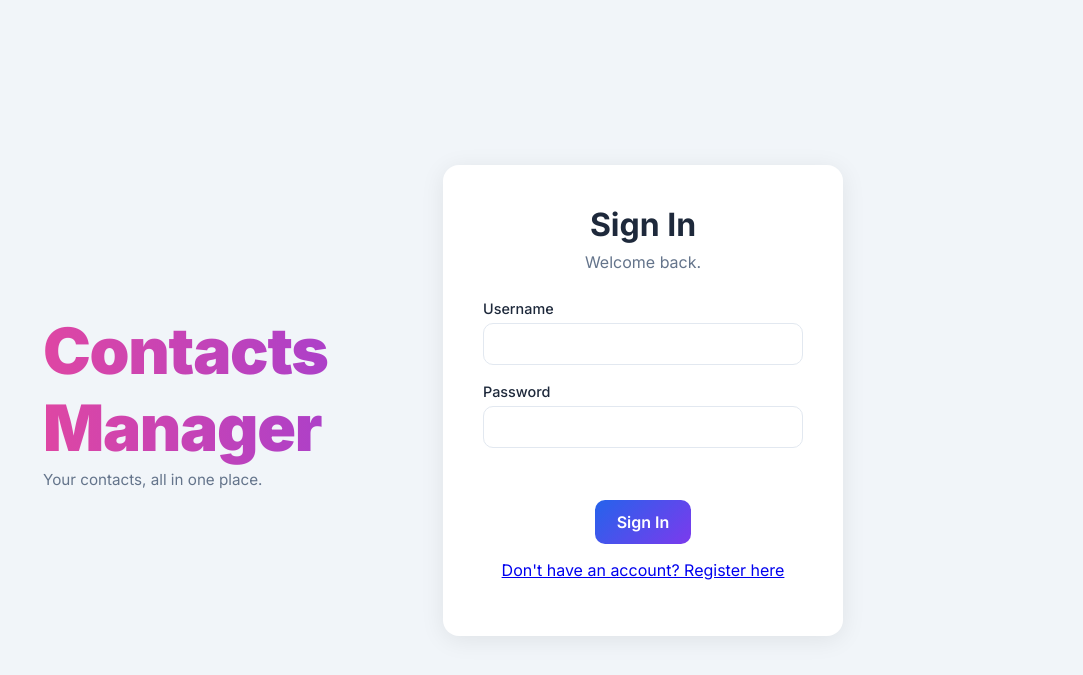
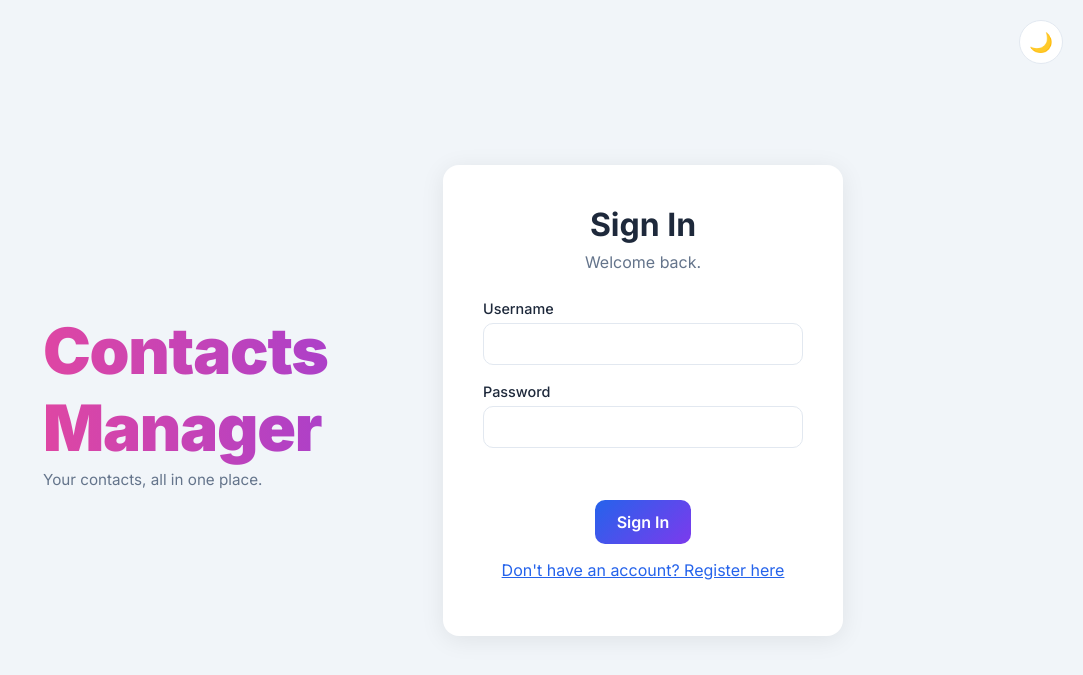
Before and after one commit to Bernardo-Braga/LAMPProject, a PHP site: page / in a window 1280 px wide. Shown: the top 675 px of the page, without its empty margins (197-1280 px from the left). Run offline with PHP 8.4, Linux system fonts and the light colour scheme.

Commit message:
add dark mode, sort/filter in admin page, self-disable protection and loading states, and contact/user counts

```diff
--- a/frontend/css/style.css
+++ b/frontend/css/style.css
@@ -8,6 +8,27 @@
   --color-border: #e2e8f0;
   --radius: 16px;
   --radius-sm: 10px;
+}
+
+:root[data-theme="dark"] {
+  --color-bg: #0f172a;
+  --color-card: #1e293b;
+  --color-text: #f1f5f9;
+  --color-muted: #94a3b8;
+  --color-border: #334155;
+}
+
+.theme-toggle {
+  position: fixed;
+  top: 20px;
+  right: 20px;
+  background: var(--color-card);
+  border: 1px solid var(--color-border);
+  border-radius: 50%;
+  width: 44px;
+  height: 44px;
+  font-size: 1.2rem;
+  cursor: pointer;
 }
 
 * {
@@ -392,3 +413,11 @@ h1 {
 .form-message-error {
   color: #dc2626;
 }
+
+.card p a {
+  color: var(--color-primary);
+}
+
+.card p a:visited {
+  color: var(--color-primary);
+}
--- a/frontend/index.html
+++ b/frontend/index.html
@@ -10,6 +10,7 @@
   <link href="https://fonts.googleapis.com/css2?family=Inter:wght@400;500;600;700;800;900&display=swap" rel="stylesheet">
 </head>
 <body>
+    <button id="theme-toggle" class="theme-toggle">🌙</button>
     <div class="center-container">
         <div class="brand">
           <h1 class="brand-title">Contacts Manager</h1>
@@ -39,5 +40,28 @@
         </div>
     </div>
     <script src="js/auth.js"></script>
+    <script>
+        const themeToggle = document.getElementById("theme-toggle");
+        const savedTheme = localStorage.getItem("theme");
+
+        if (savedTheme === "dark") {
+            document.documentElement.setAttribute("data-theme", "dark");
+            themeToggle.textContent = "☀️";
+        }
+
+        themeToggle.addEventListener("click", function () {
+            const isDark = document.documentElement.getAttribute("data-theme") === "dark";
+
+            if (isDark) {
+            document.documentElement.removeAttribute("data-theme");
+            localStorage.setItem("theme", "light");
+            themeToggle.textContent = "🌙";
+            } else {
+            document.documentElement.setAttribute("data-theme", "dark");
+            localStorage.setItem("theme", "dark");
+            themeToggle.textContent = "☀️";
+            }
+        });
+    </script>
 </body>
 </html>
--- a/frontend/js/contacts.js
+++ b/frontend/js/contacts.js
@@ -67,6 +67,7 @@ function showConfirm(message) {
 }
 
 async function loadContacts(term = "") {
+  document.getElementById("contacts-list").innerHTML = "<p>Loading contacts...</p>";
   try {
     const response = await fetch(`${API_BASE}/SearchContacts.php?userId=${currentUser.id}&term=${encodeURIComponent(term)}`);
     const data = await response.json();
@@ -92,6 +93,9 @@ loadContacts();
 function renderContacts(contactsToShow) {
   const listContainer = document.getElementById("contacts-list");
   listContainer.innerHTML = "";
+
+  document.getElementById("contact-count").textContent =
+    contacts.length + (contacts.length === 1 ? " contact" : " contacts");
 
   if (contactsToShow.length === 0) {
     listContainer.innerHTML = "<p>No contacts found.</p>";
```
Also changed, not shown: frontend/admin.html (+13 -0 lines), frontend/contacts.html (+8 -0 lines), frontend/js/admin.js (+19 -3 lines), frontend/login.html (+24 -0 lines).
